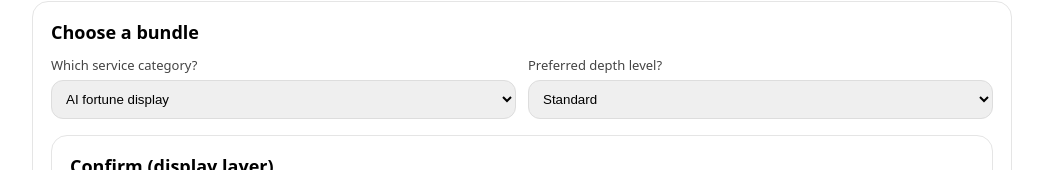
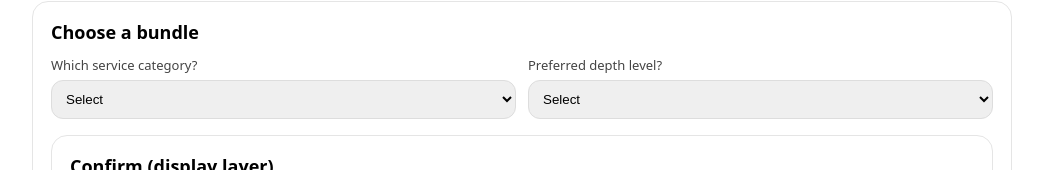
Before and after one commit to SmlnGH/proj_vx_wuq_0001, a Next.js app in the folder apps/web/: page /en/shop/next in a window 1280 px wide. Shown: the part 324-494 px from the top of the page, without its empty margins (118-1161 px from the left). Built offline with nearby package versions, Linux system fonts and the light colour scheme.

Commit message:
chore: shop required fields controlled minimal

```diff
--- a/apps/web/src/app/[lang]/components/ConsultationForm.tsx
+++ b/apps/web/src/app/[lang]/components/ConsultationForm.tsx
@@ -64,8 +64,24 @@ export default function ConsultationForm({ lang, variant, onSuccess }: Consultat
 
   const [agreed, setAgreed] = useState(true);
 
+  // minimal errors/state (P2 step, conservative)
+  const [errors, setErrors] = useState<Partial<Record<'q' | 'contactOrTime' | 'bundle', string>>>({});
+
+  // minimal required inputs (shop) for controlled selects
+  const [shopCategory, setShopCategory] = useState('');
+  const [shopDepth, setShopDepth] = useState('');
+
+  const validate = () => {
+    // P2 minimal: render-only validation placeholder (no input state wired yet)
+    // Keep conservative: if no required runtime state exists, always pass.
+    // Next step will wire minimal required fields via controlled inputs.
+    setErrors({});
+    return true;
+  };
+
   const handleSuccess = () => {
     if (!agreed) return;
+    if (!validate()) return;
     onSuccess();
   };
 
@@ -86,22 +102,26 @@ export default function ConsultationForm({ lang, variant, onSuccess }: Consultat
             <label style={{ display: 'block' }}>
               <div style={{ fontSize: 13, color: '#444', marginBottom: 6 }}>{copy.q1}</div>
               <select
-                defaultValue={lang === 'zh' ? 'AI 占卜展示' : 'AI fortune display'}
+                value={shopCategory}
+                onChange={(e) => setShopCategory(e.target.value)}
                 style={{ width: '100%', padding: 10, borderRadius: 12, border: '1px solid #ddd' }}
               >
-                <option>{lang === 'zh' ? 'AI 占卜展示' : 'AI fortune display'}</option>
-                <option>{lang === 'zh' ? 'VIP 人工深度' : 'VIP human deep dive'}</option>
-                <option>{lang === 'zh' ? '双语咨询引导' : 'Bilingual consultation guidance'}</option>
+                <option value="">{lang === 'zh' ? '请选择' : 'Select'}</option>
+                <option value={lang === 'zh' ? 'AI 占卜展示' : 'AI fortune display'}>{lang === 'zh' ? 'AI 占卜展示' : 'AI fortune display'}</option>
+                <option value={lang === 'zh' ? 'VIP 人工深度' : 'VIP human deep dive'}>{lang === 'zh' ? 'VIP 人工深度' : 'VIP human deep dive'}</option>
+                <option value={lang === 'zh' ? '双语咨询引导' : 'Bilingual consultation guidance'}>{lang === 'zh' ? '双语咨询引导' : 'Bilingual consultation guidance'}</option>
               </select>
             </label>
             <label style={{ display: 'block' }}>
               <div style={{ fontSize: 13, color: '#444', marginBottom: 6 }}>{copy.q2}</div>
               <select
-                defaultValue={lang === 'zh' ? '标准' : 'Standard'}
+                value={shopDepth}
+                onChange={(e) => setShopDepth(e.target.value)}
                 style={{ width: '100%', padding: 10, borderRadius: 12, border: '1px solid #ddd' }}
               >
-                <option>{lang === 'zh' ? '标准' : 'Standard'}</option>
-                <option>{lang === 'zh' ? '更深度' : 'More depth'}</option>
+                <option value="">{lang === 'zh' ? '请选择' : 'Select'}</option>
+                <option value={lang === 'zh' ? '标准' : 'Standard'}>{lang === 'zh' ? '标准' : 'Standard'}</option>
+                <option value={lang === 'zh' ? '更深度' : 'More depth'}>{lang === 'zh' ? '更深度' : 'More depth'}</option>
               </select>
             </label>
           </>
```
